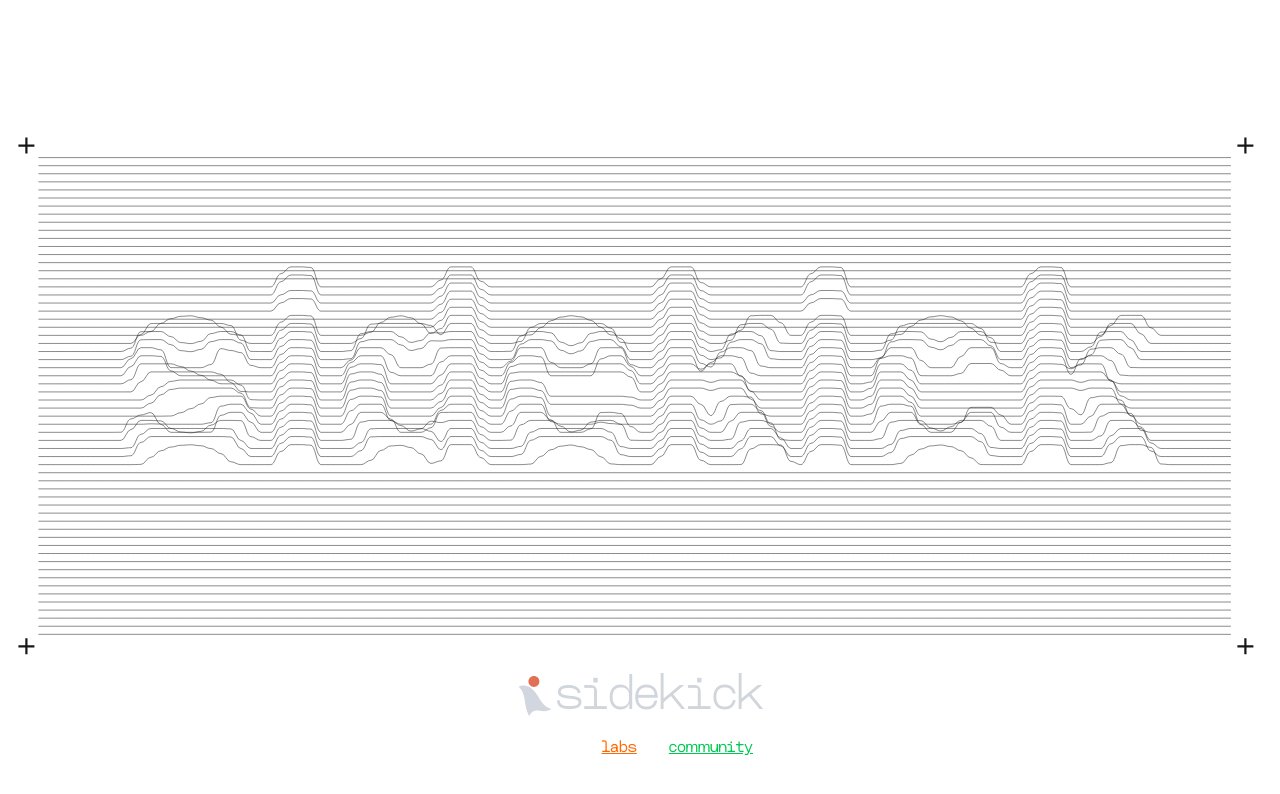
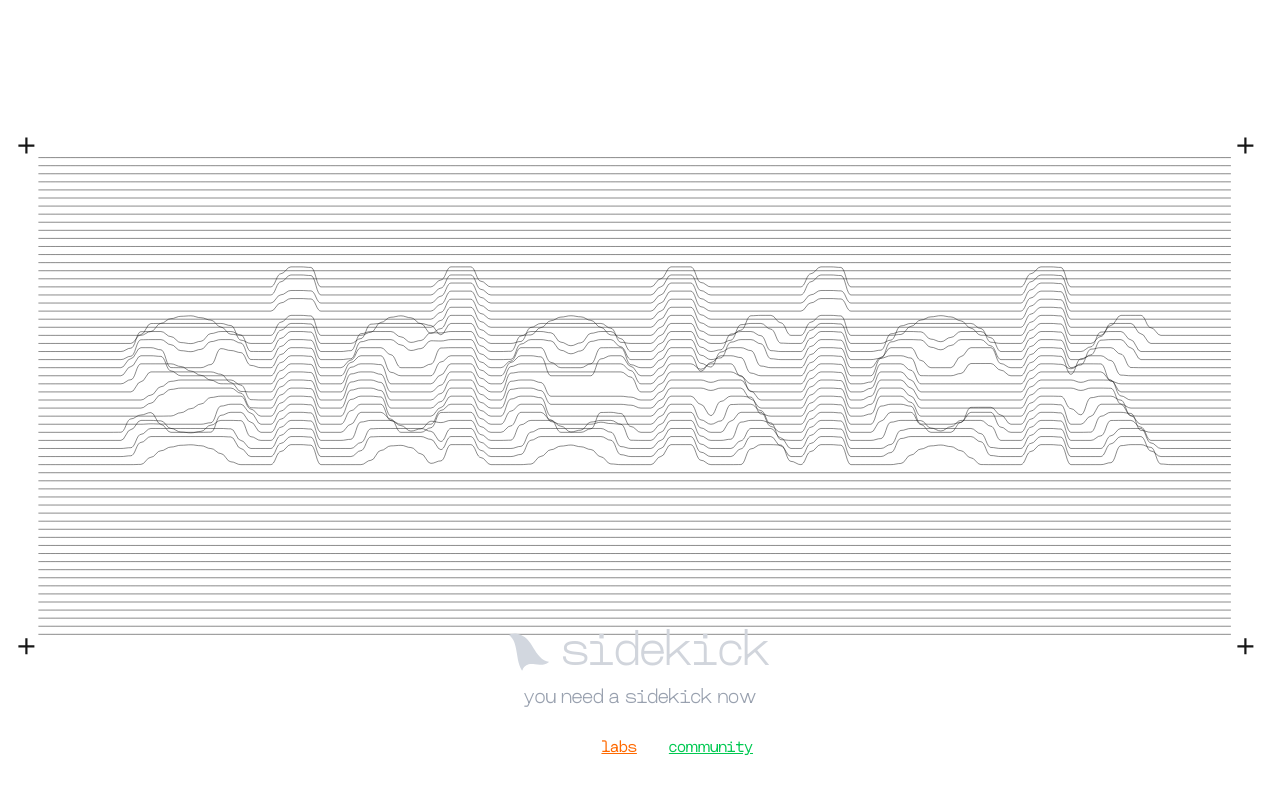
Before and after one commit to ocarinalabs/www, a Next.js app: page / in a window 1280 px wide. Shown: the top 794 px of the page. Built offline with nearby package versions, Linux system fonts and the light colour scheme.

Commit message:
feat: update logo and pages

```diff
--- a/src/app/community/page.tsx
+++ b/src/app/community/page.tsx
@@ -2,8 +2,13 @@ import { KnotAnimation } from "@/components/ui/ascii-knot";
 
 const CommunityPage = () => {
   return (
-    <div className="flex w-full h-screen justify-center items-center">
-      <KnotAnimation />
+    <div className="relative w-full h-screen">
+      <div className="absolute inset-0 flex justify-center items-center">
+        <KnotAnimation />
+      </div>
+      <h1 className="absolute bottom-10 w-full text-center font-heming font-light text-2xl">
+        coming soon
+      </h1>
     </div>
   );
 };
--- a/src/app/labs/page.tsx
+++ b/src/app/labs/page.tsx
@@ -2,10 +2,13 @@ import PyramidAnimation from "@/components/ui/ascii-pyramid";
 
 const LabsPage = () => {
   return (
-    <div className="flex w-full h-screen justify-center items-center">
-      <PyramidAnimation
-        edges={false}
-       />
+    <div className="relative w-full h-screen font-heming">
+      <div className="absolute inset-0 flex justify-center items-center">
+        <PyramidAnimation />
+      </div>
+      <h1 className="absolute bottom-10 w-full text-center font-light text-2xl">
+        coming soon @ labs.now
+      </h1>
     </div>
   );
 };
--- a/src/app/page.tsx
+++ b/src/app/page.tsx
@@ -8,24 +8,32 @@ export default function Home() {
   return (
     <main className="relative">
       <EngravedString text="sidekick" />
-      <div className="absolute bottom-10 left-0 right-0 flex flex-col items-center space-y-4">
-        <div className="flex items-center space-x-0">
-          <Logo className="h-10 w-10" />
-          <h1 className="text-5xl text-gray-300 font-heming font-light">
-            sidekick
-          </h1>
-        </div>
-        <div className="flex justify-center space-x-8">
-          <Link href="/robin" className="underline text-white font-heming">
+      <div className="absolute bottom-10 left-0 right-0 flex flex-col items-center space-y-6">
+        <header className="flex flex-col items-center space-y-2">
+          <div className="flex items-center">
+            <Logo className="h-10 w-10" />
+            <h1 className="ml-3 text-5xl font-heming font-light text-gray-300">
+              sidekick
+            </h1>
+          </div>
+          <h2 className="text-xl font-heming font-light text-gray-400">
+            you need a sidekick now
+          </h2>
+        </header>
+        <nav className="flex justify-center space-x-8">
+          <Link href="/robin" className="font-heming text-white underline">
             robin
           </Link>
-          <Link href="/labs" className="underline text-orange-500 font-heming">
+          <Link href="/labs" className="font-heming text-orange-500 underline">
             labs
           </Link>
-          <Link href="/community" className="underline text-green-500 font-heming">
+          <Link
+            href="/community"
+            className="font-heming text-green-500 underline"
+          >
             community
           </Link>
-        </div>
+        </nav>
       </div>
     </main>
   );
--- a/src/app/robin/page.tsx
+++ b/src/app/robin/page.tsx
@@ -2,8 +2,13 @@ import CubeAnimation from "@/components/ui/ascii-cube";
 
 const RobinPage = () => {
   return (
-    <div className="flex w-full h-screen justify-center items-center">
-      <CubeAnimation />
+    <div className="relative w-full h-screen font-heming">
+      <div className="absolute inset-0 flex justify-center items-center">
+        <CubeAnimation />
+      </div>
+      <h1 className="absolute bottom-10 w-full text-center font-light text-2xl">
+        coming soon @ robin.now
+      </h1>
     </div>
   )
 };
--- a/src/components/ui/logo.tsx
+++ b/src/components/ui/logo.tsx
@@ -6,20 +6,8 @@ interface LogoProps {
 
 export const Logo: React.FC<LogoProps> = ({ className }) => {
   return (
-    <svg
-      viewBox="0 0 666 811"
-      fill="none"
-      xmlns="http://www.w3.org/2000/svg"
-      className={className}
-    >
-      <path
-        d="M26.5406 242.268C18.6397 233.626 8.98919 227.973 0.495117 219.546C10.8504 211.885 21.8759 207.24 32.9105 202.76C64.7587 189.831 98.0057 189.984 131.133 194.549C179.591 201.226 222.252 222.583 260.72 251.807C288.163 272.655 312.197 297.326 334.341 323.98C371.309 368.475 398.836 418.898 428.222 468.246C444.786 496.063 462.617 523.069 483.728 547.895C500.515 567.636 517.946 586.656 537.81 603.187C573.218 632.653 613.632 652.197 658.864 661.53C661.187 662.009 663.861 661.743 665.728 664.071C665.885 667.294 663.271 668.476 661.124 669.967C616.437 700.988 566.721 714.628 512.601 712.248C485.277 711.046 458.25 706.651 431.117 703.395C396.583 699.251 362.158 696.387 327.711 705.785C299.764 713.409 276.54 727.764 256.49 748.344C241.039 764.204 230.632 782.824 222.997 803.32C222.045 805.875 221.809 809.663 218.102 810.035C214.198 810.427 213.702 806.487 212.325 804.163C179.306 748.459 159.161 688.191 147.475 624.665C136.515 565.083 128.235 505.049 116.687 445.584C107.036 395.884 93.5879 347.277 70.6808 301.836C59.5465 279.748 44.3572 260.408 26.5406 242.268Z"
-        fill="#D2D7DF"
-      />
-      <path
-        d="M422 111C422 172.304 372.304 222 311 222C249.696 222 200 172.304 200 111C200 49.6964 249.696 0 311 0C372.304 0 422 49.6964 422 111Z"
-        fill="#E17055"
-      />
+    <svg width="451" height="420" viewBox="0 0 451 420" fill="none" xmlns="http://www.w3.org/2000/svg" className={className}>
+      <path d="M18.4031 35.098C13.0603 29.2542 6.53431 25.4313 0.790342 19.7331C7.79294 14.5522 15.2487 11.4113 22.7107 8.38199C44.2475 -0.36101 66.7302 -0.257795 89.1323 2.82904C121.901 7.34425 150.749 21.787 176.763 41.549C195.321 55.647 211.573 72.3302 226.548 90.3546C251.547 120.444 270.162 154.541 290.033 187.912C301.234 206.723 313.292 224.985 327.568 241.773C338.92 255.123 350.707 267.985 364.14 279.163C388.084 299.089 415.413 312.305 446.001 318.617C447.572 318.941 449.38 318.761 450.643 320.335C450.749 322.515 448.981 323.314 447.529 324.322C417.31 345.3 383.691 354.524 347.093 352.914C328.616 352.102 310.339 349.13 291.991 346.928C268.638 344.125 245.359 342.189 222.065 348.543C203.166 353.699 187.461 363.407 173.903 377.324C163.454 388.048 156.416 400.64 151.253 414.5C150.61 416.228 150.45 418.789 147.943 419.041C145.304 419.306 144.968 416.642 144.037 415.07C121.708 377.401 108.085 336.646 100.183 293.688C92.7712 253.397 87.172 212.8 79.3631 172.587C72.8365 138.978 63.7427 106.109 48.2522 75.38C40.7228 60.4437 30.4513 47.3649 18.4031 35.098Z" fill="#D2D7DF"/>
     </svg>
   );
 };
```
Also changed, not shown: 1 other file (tests, documents, lock files or other folders).
